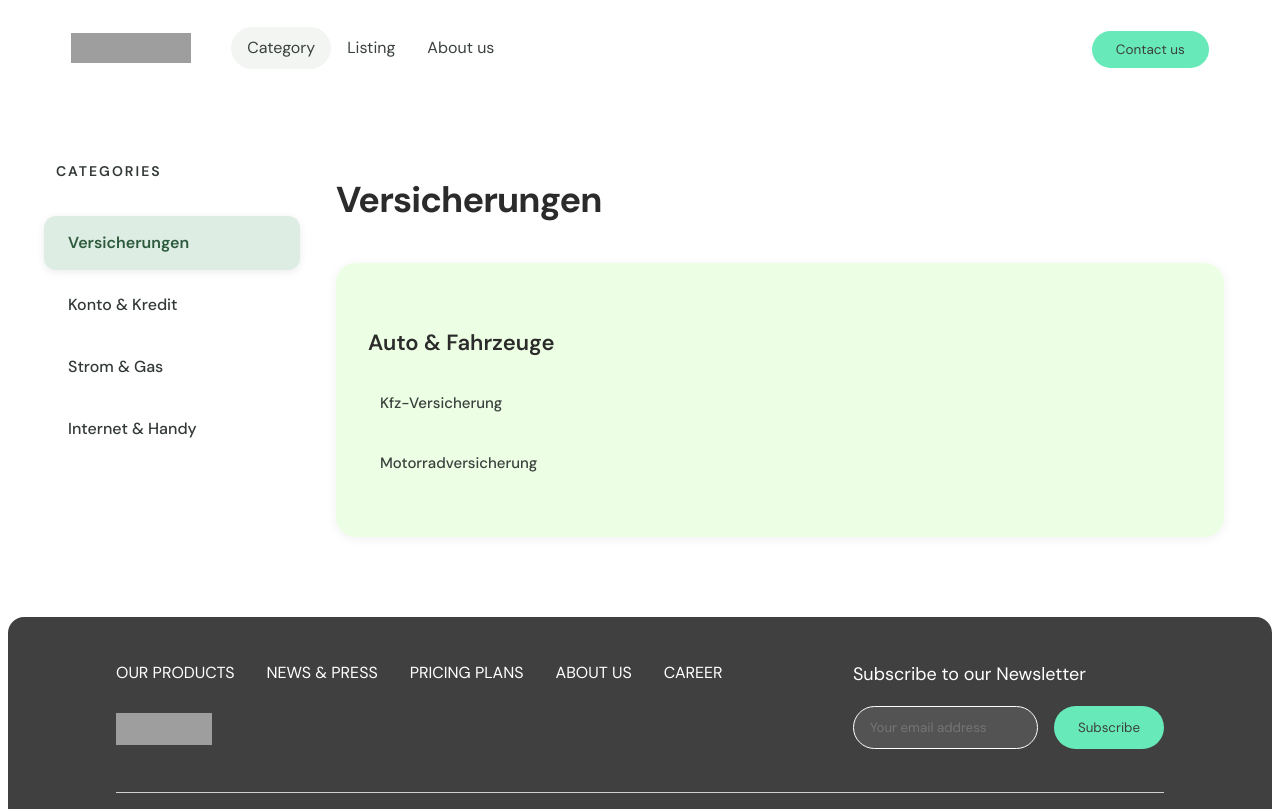
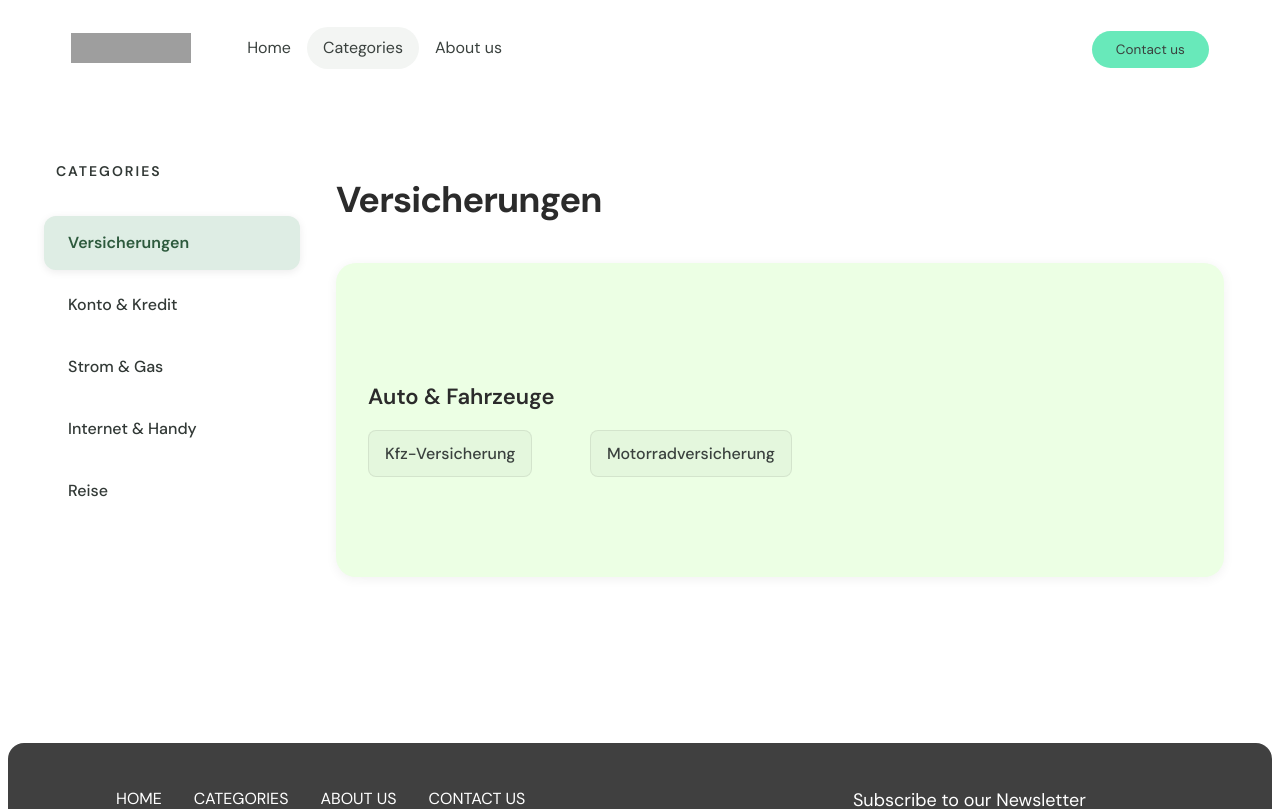
Before and after one commit to georgevlad/cb-whitelabels, a Next.js app: page /category in a window 1280 px wide. Shown: the top 809 px of the page. Built offline with nearby package versions, Linux system fonts and the light colour scheme; grey boxes are pictures that could not be loaded.

Commit message:
config updates, hp description

```diff
--- a/src/app/category/page.tsx
+++ b/src/app/category/page.tsx
@@ -86,19 +86,19 @@ export default function CategoryPage() {
                     )}
 
                   {child.children && child.children.length > 0 && (
-                      <ul className="feature-list">
+                    <div className="subcategory-items">
                       {child.children.map((subChild) => (
-                          <li key={subChild.slug}>
+                        <div key={subChild.slug} className="subcategory-item">
                           {subChild.embed_code ? (
-                              <Link href={`/embed/${subChild.slug}`} className="calculator-link">
+                            <Link href={`/embed/${subChild.slug}`} className="embed-link">
                               {subChild.title}
                             </Link>
                           ) : (
-                              subChild.title
+                            <span className="subcategory-title">{subChild.title}</span>
                           )}
-                          </li>
+                        </div>
                       ))}
-                      </ul>
+                    </div>
                   )}
                   </div>
                   <div className={`card-icon`} />
--- a/src/app/layout.tsx
+++ b/src/app/layout.tsx
@@ -6,7 +6,7 @@ import { headers } from "next/headers";
 import { getSiteConfig } from "@/utils/getSiteConfig";
 
 export const metadata: Metadata = {
-	title: "Cashback Comparison Platform",
+	title: "Kerdizo.GR - Compare and Save",
 	description:
 		"Find the best deals and save money with our comparison platform",
 };
--- a/src/app/page.tsx
+++ b/src/app/page.tsx
@@ -4,6 +4,7 @@ import ColoredSection from "@/components/homepage/ColoredSection";
 import FillSection from "@/components/homepage/FillSection";
 import TestimonialSection from "@/components/homepage/TestimonialSection";
 import ResourcesSection from "@/components/homepage/ResourcesSection";
+import MainDescription from "@/components/homepage/MainDescription";
 
 export default function HomePage() {
 	return (
@@ -11,6 +12,10 @@ export default function HomePage() {
 			<Banner />
 
 			<section className='content-area'>
+				<div className='content-item' id='item-main-description'>
+					<MainDescription />
+				</div>
+
 				<div className='content-item' id='item-info'>
 					<InfoSection />
 				</div>
--- a/src/config/domain1.json
+++ b/src/config/domain1.json
@@ -8,8 +8,8 @@
   },
   "header": {
     "navigation": [
-      { "label": "Category", "href": "/category" },
-      { "label": "Listing", "href": "/listing" },
+      { "label": "Home", "href": "/" },
+      { "label": "Categories", "href": "/category" },
       { "label": "About us", "href": "/about", "highlight": true }
     ],
     "ctaButton": {
@@ -28,6 +28,10 @@
         { "type": "sim", "label": "SIM Deals", "href": "/sim" },
         { "type": "fixed", "label": "Fixed Costs", "href": "/fixed" }
       ]
+    },
+    "mainDescription": {
+      "title": "Your Partner for Smarter Financial Decisions",
+      "description": "Welcome to your new go-to destination for comprehensive financial and insurance solutions in Germany. In today's complex world, navigating the vast landscape of insurance policies, loan options, and investment opportunities can be overwhelming. That's why we created this platform: to simplify your search and empower you to make well-informed decisions that truly benefit you."
     },
     "infoSection": {
       "title": "Why Pricefur is Your Go-To Platform for Smart Savings",
@@ -207,11 +211,10 @@
   },
   "footer": {
     "links": [
-      { "label": "OUR PRODUCTS", "href": "/products" },
-      { "label": "NEWS & PRESS", "href": "/news" },
-      { "label": "PRICING PLANS", "href": "/pricing" },
+      { "label": "HOME", "href": "/" },
+      { "label": "CATEGORIES", "href": "/categories" },
       { "label": "ABOUT US", "href": "/about" },
-      { "label": "CAREER", "href": "/career" }
+      { "label": "CONTACT US", "href": "/" }
     ],
     "newsletter": {
       "title": "Subscribe to our Newsletter",
@@ -234,7 +237,7 @@
         "icon": "https://i.ibb.co/mL4gR1q/Social-Icon.png"
       }
     ],
-    "copyright": "© 2025 Apivo. All rights reserved.",
+    "copyright": "© 2025 Pricefur. All rights reserved.",
     "legal": [
       { "label": "Privacy Policy", "href": "/privacy" },
       { "label": "Terms of Service", "href": "/terms" }
@@ -333,6 +336,17 @@
             "embed_code": "<div style=\"width: 100%\" id=\"c24pp-power-iframe\" data-tid=\"__Tracking___ID___EXAMPLE__\" data-scrollto=\"begin\"></div><script src=\"https://files.check24.net/widgets/auto/1143018/c24pp-power-iframe/power-iframe.js\"></script>"
           }
         ]
+      },
+      {
+        "title" : "Reise",
+        "slug": "reise",
+        "children": [
+          {
+            "title": "Reiseversicherung",
+            "slug": "reiseversicherung",
+            "embed_code": "<div style=\"width: 100%\" id=\"tcpp-iframe-reise\" data-tracking=\"__Tracking___ID___EXAMPLE__\"></div><script src=\"https://form.partner-versicherung.de/widgets/189888/tcpp-iframe-reise/reise-iframe.js\"></script>"
+          }
+        ]
       }
     ]
   }
--- a/src/config/domain2.json
+++ b/src/config/domain2.json
@@ -28,6 +28,10 @@
         { "type": "sim", "label": "SIM Deals", "href": "/sim" },
         { "type": "fixed", "label": "Fixed Costs", "href": "/fixed" }
       ]
+    },
+    "mainDescription": {
+      "title": "Your Partner for Smarter Financial Decisions",
+      "description": "Welcome to your new go-to destination for comprehensive financial and insurance solutions in Germany. In today's complex world, navigating the vast landscape of insurance policies, loan options, and investment opportunities can be overwhelming. That's why we created this platform: to simplify your search and empower you to make well-informed decisions that truly benefit you."
     },
     "infoSection": {
       "title": "Why why why",
--- a/src/styles/category.css
+++ b/src/styles/category.css
@@ -1,16 +1,19 @@
 .subcategory-items {
-            grid-template-columns: 1fr; /* Single column on mobile */
-            gap: 12px;
-        }.category {
+    grid-template-columns: 1fr; /* Single column on mobile */
+    gap: 12px;
+}
+
+.category {
     #wrapper {
         max-width: 1400px; /* Increased from 1200px */
         margin: 0 auto;
         padding: 0 24px; /* Added horizontal padding */
+        min-height: calc(100vh - 200px); /* Add minimum height accounting for header/footer */
     }
 
     .container {
         display: flex;
-        min-height: 100vh;
+        min-height: calc(100vh - 200px); /* Ensure container has minimum height */
         gap: 40px; /* Added gap between sidebar and content */
     }
 
@@ -18,6 +21,7 @@
         width: 280px; /* Fixed width for better consistency */
         padding: 32px 0; /* Increased top/bottom padding */
         flex-shrink: 0; /* Prevent shrinking */
+        min-height: 100%; /* Ensure sidebar takes full height */
     }
 
     .sidebar-header {
@@ -76,14 +80,20 @@
         padding: 32px 24px; /* Increased padding */
         overflow-y: auto;
         min-width: 0; /* Prevent flex item from overflowing */
+        min-height: 100%; /* Ensure main content takes full height */
+        display: flex;
+        flex-direction: column;
     }
 
     .content-section {
         display: none;
+        flex: 1; /* Allow content section to grow and fill available space */
+        min-height: 500px; /* Minimum height for content sections */
     }
 
     .content-section.active {
-        display: block;
+        display: flex;
+        flex-direction: column;
     }
 
     .section-title {
@@ -92,6 +102,7 @@
         margin-bottom: 40px; /* Increased from 32px */
         letter-spacing: -0.025em;
         color: #2B2B2B;
+        flex-shrink: 0; /* Prevent title from shrinking */
     }
 
     .cards-grid {
@@ -101,6 +112,9 @@
         align-items: stretch; /* Changed to stretch for equal height */
         gap: 32px; /* Increased from 24px */
         margin-bottom: 48px; /* Increased from 40px */
+        flex: 1; /* Allow grid to grow and fill remaining space */
+        align-content: flex-start; /* Align wrapped items to the start */
+        min-height: 400px; /* Minimum height for the cards grid */
     }
 
     .feature-card {
@@ -111,6 +125,7 @@
         overflow: hidden;
         flex: auto;
         min-width: 300px; /* Added minimum width */
+        min-height: 250px; /* Added minimum height for cards */
         box-shadow: 0 2px 12px rgba(0, 0, 0, 0.06); /* Added subtle shadow */
 
         &:nth-child(1) {
@@ -266,14 +281,45 @@
         font-size: 15px;
     }
 
+    /* Empty state styling for when there are few or no items */
+    .empty-state {
+        display: flex;
+        flex-direction: column;
+        align-items: center;
+        justify-content: center;
+        text-align: center;
+        min-height: 400px;
+        padding: 60px 40px;
+        color: #6c757d;
+        background: #f8f9fa;
+        border-radius: 16px;
+        border: 2px dashed #dee2e6;
+        margin: 20px 0;
+    }
+
+    .empty-state h3 {
+        font-size: 24px;
+        margin-bottom: 12px;
+        color: #495057;
+    }
+
+    .empty-state p {
+        font-size: 16px;
+        max-width: 400px;
+        margin: 0 auto;
+        line-height: 1.5;
+    }
+
     @media (max-width: 1200px) {
         #wrapper {
             max-width: 100%;
             padding: 0 20px;
+            min-height: calc(100vh - 180px); /* Adjust for smaller screens */
         }
 
         .container {
             gap: 32px;
+            min-height: calc(100vh - 180px);
         }
 
         .sidebar {
@@ -282,10 +328,12 @@
 
         .cards-grid {
             gap: 24px;
+            min-height: 350px; /* Reduce minimum height on smaller screens */
         }
 
         .feature-card {
             min-width: 280px;
+            min-height: 220px; /* Reduce minimum height on smaller screens */
 
             &.small, &.long {
                 flex: 1 0 calc(50% - 12px);
@@ -297,11 +345,13 @@
         .container {
             flex-direction: column;
             gap: 24px;
+            min-height: auto; /* Remove min-height constraint on mobile */
         }
 
         .sidebar {
             width: 100%;
             padding: 24px 0;
+            min-height: auto; /* Remove min-height constraint on mobile */
         }
 
         .nav-item {
@@ -310,17 +360,30 @@
 
         .main-content {
             padding: 24px 0;
+            min-height: auto; /* Remove min-height constraint on mobile */
+        }
+
+        .content-section {
+            min-height: 300px; /* Reduce minimum height on mobile */
         }
 
         .cards-grid {
             justify-content: center;
+            min-height: 250px; /* Reduce minimum height on mobile */
         }
 
         .feature-card {
+            min-height: 180px; /* Reduce minimum height on mobile */
+
             &.small, &.long {
                 flex: 1 0 100%;
                 max-width: 500px;
             }
+        }
+
+        .empty-state {
+            min-height: 250px;
+            padding: 40px 20px;
         }
     }
 
@@ -337,6 +400,7 @@
         .feature-card {
             padding: 24px;
             min-width: auto;
+            min-height: 160px; /* Further reduce on smaller screens */
         }
 
         .card-header {
@@ -351,6 +415,19 @@
 
         .card-icon {
             order: 1;
+        }
+
+        .empty-state {
+            min-height: 200px;
+            padding: 30px 15px;
+        }
+
+        .empty-state h3 {
+            font-size: 20px;
+        }
+
+        .empty-state p {
+            font-size: 14px;
         }
     }
 
@@ -380,6 +457,8 @@
         grid-template-columns: repeat(auto-fit, minmax(350px, 1fr)); /* Increased min width */
         gap: 32px; /* Increased from 24px */
         margin-bottom: 48px; /* Increased from 40px */
+        min-height: 400px; /* Add minimum height for subcategory grid */
+        align-content: start; /* Align grid items to start */
     }
 
     .subcategory-card {
@@ -389,6 +468,7 @@
         transition: all 0.3s ease;
         border: 1px solid #e9ecef;
         box-shadow: 0 2px 12px rgba(0, 0, 0, 0.06);
+        min-height: 200px; /* Add minimum height for subcategory cards */
     }
 
     .subcategory-card:hover {
@@ -444,6 +524,7 @@
         max-width: 1400px; /* Increased to match category page */
         margin: 0 auto;
         padding: 0 24px; /* Increased padding */
+        min-height: calc(100vh - 200px); /* Add minimum height */
     }
 
     .embed-header {
@@ -483,6 +564,7 @@
     @media (max-width: 768px) {
         #wrapper {
             padding: 0 16px;
+            min-height: calc(100vh - 160px); /* Adjust for mobile */
         }
 
         .embed-header {
--- a/src/styles/globals.css
+++ b/src/styles/globals.css
@@ -735,6 +735,50 @@ html, body {
 
         &.homepage {
             .content-item {
+                 &#item-main-description {
+            margin: 80px auto 160px;
+            max-width: 900px;
+            text-align: center;
+
+            .content-text {
+                color: #3A413E;
+
+                h2 {
+                    font-size: 36px;
+                    line-height: 46px;
+                    margin-bottom: 24px;
+                    font-weight: 700;
+                    letter-spacing: -0.02em;
+                }
+
+                p {
+                    font-size: 18px;
+                    line-height: 32px;
+                    color: #575757;
+                    max-width: 800px;
+                    margin: 0 auto;
+                }
+            }
+
+            @media screen and (max-width: 768px) {
+                margin: 40px auto 80px;
+                padding: 0 24px;
+
+                .content-text {
+                    h2 {
+                        font-size: 28px;
+                        line-height: 36px;
+                        margin-bottom: 20px;
+                    }
+
+                    p {
+                        font-size: 16px;
+                        line-height: 26px;
+                    }
+                }
+            }
+        }
+
                 &#item-info {
                     margin: 40px auto;
 
--- a/src/types/config.ts
+++ b/src/types/config.ts
@@ -39,6 +39,12 @@ export interface HomepageConfig {
 	fillSection: FillSectionConfig;
 	testimonials: TestimonialSectionConfig;
 	resources: ResourcesSectionConfig;
+	mainDescription: MainDescriptionConfig;
+}
+
+export interface MainDescriptionConfig {
+	title: string;
+	description: string;
 }
 
 export interface BannerConfig {
```
Also changed, not shown: src/components/homepage/MainDescription.tsx (added, +16 -0 lines). Lines whose indentation alone changed are shown as unchanged.
